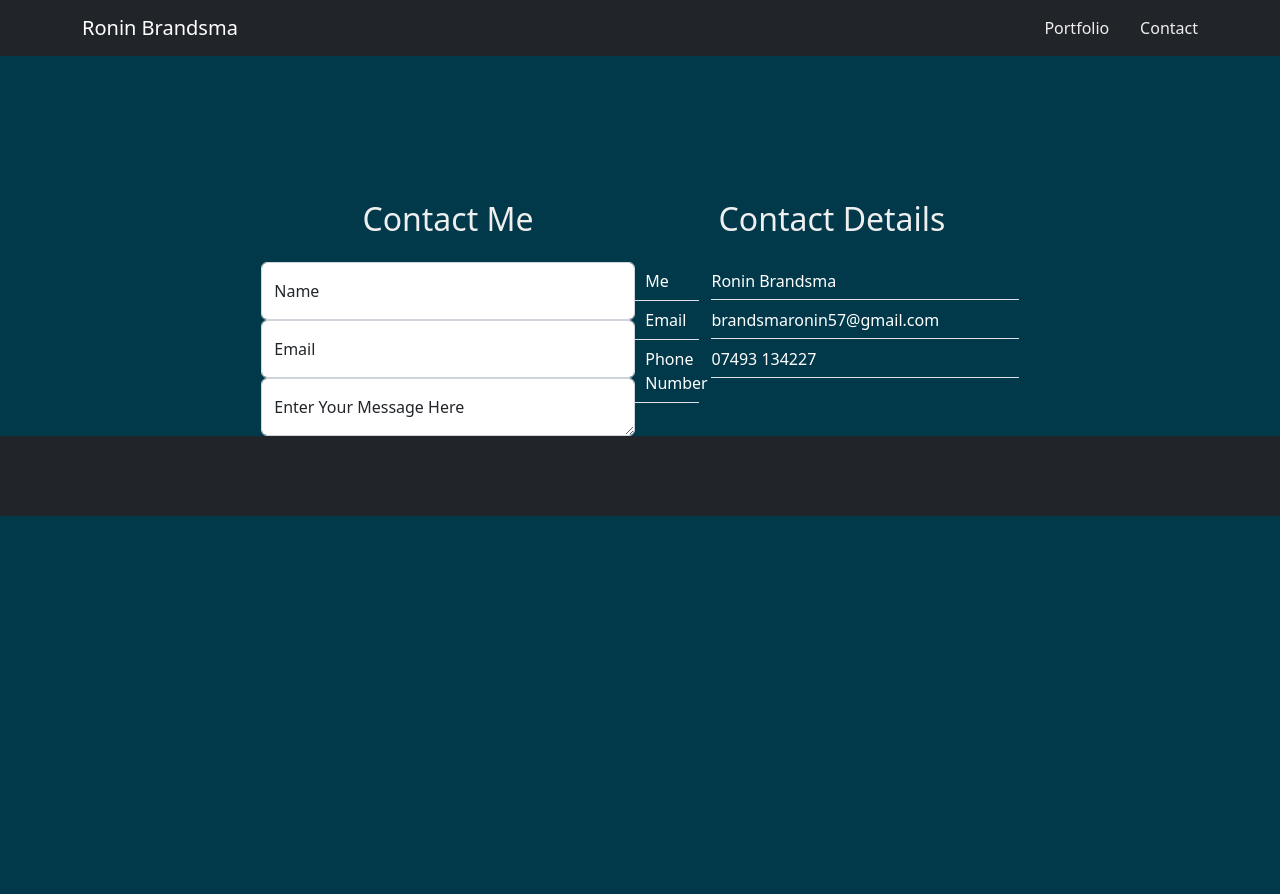
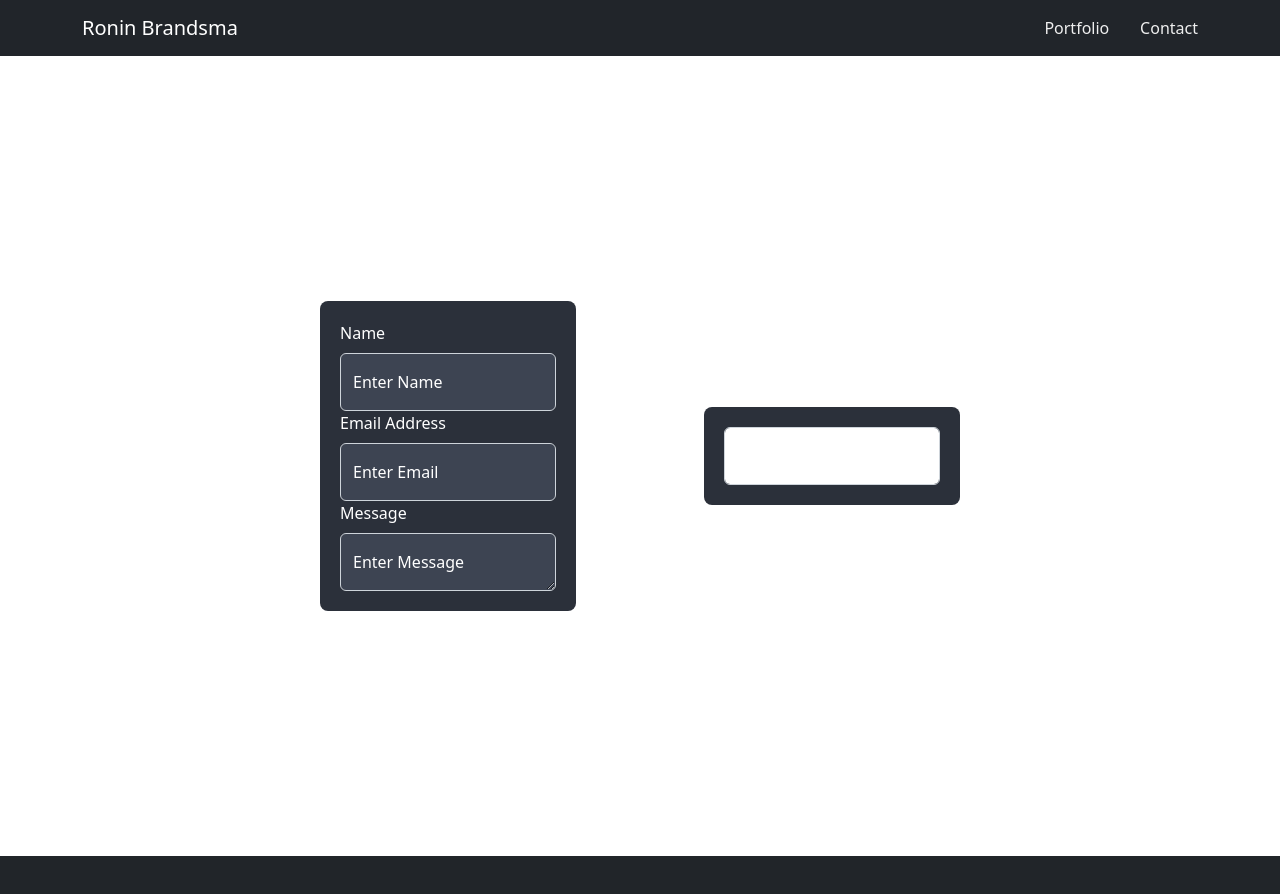
Before and after one commit to roninbrandsma/portfolio-site, a React (Create React App) app: page /contact in a window 1280 px wide. Shown: the top 894 px of the page. Before the commit the page ends 800 px from the top, so only its background shows below. Built offline with nearby package versions, Linux system fonts and the light colour scheme.

Commit message:
added basic form

```diff
--- a/src/components/aboutpage/AboutPage.scss
+++ b/src/components/aboutpage/AboutPage.scss
@@ -35,6 +35,7 @@
   align-items: center;
   padding-left: 10vw;
   padding-right: 10vw;
+  margin-bottom: 7vh;
 }
 
 .galleryRow {
--- a/src/components/contactpage/ContactPage.jsx
+++ b/src/components/contactpage/ContactPage.jsx
@@ -1,107 +1,44 @@
-import React from "react";
-import Form from "react-bootstrap/Form";
-import FloatingLabel from "react-bootstrap/FloatingLabel";
-import Row from "react-bootstrap/Row";
-import Col from "react-bootstrap/Col";
-import "../contactpage/ContactPage.scss";
+import React from 'react';
+import Form from 'react-bootstrap/Form';
+import FloatingLabel from 'react-bootstrap/FloatingLabel';
+import '../contactpage/ContactPage.scss';
 
 const ContactPage = () => {
   return (
     <>
       <div className="contact">
         <div className="contactFormDiv">
-          <div className="titleAndForm">
-            <h2 className="title">Contact Me</h2>
-            <Form className="contactForm">
-              <Form.Group className="name">
-                <FloatingLabel
-                  controlId="exampleForm.ControlInput1"
-                  label="Name"
-                >
-                  <Form.Control type="name" placeholder="Name" />
+          <Form className="titleAndForm">
+            <Form.Group>
+              <Form.Label>Name</Form.Label>
+              <FloatingLabel label="Enter Name" controlId="floatingInput">
+                <Form.Control type="text" placeholder="Name" className="floatingInput" />
               </FloatingLabel>
             </Form.Group>
 
-              <Form.Group className="email">
-                <FloatingLabel controlId="formBasicEmail" label="Email">
-                  <Form.Control type="email" placeholder="Enter email" />
+            <Form.Group>
+              <Form.Label>Email Address</Form.Label>
+              <FloatingLabel label="Enter Email" controlId="floatingInput">
+                <Form.Control type="email" placeholder="name@example.com" className="floatingInput" />
               </FloatingLabel>
             </Form.Group>
 
-              <Form.Group controlId="exampleForm.ControlTextarea1">
-                <FloatingLabel label="Enter Your Message Here">
-                  <Form.Control
-                    className="message"
-                    as="textarea"
-                    rows={3}
-                    placeholder="Enter Your Message Here"
-                  />
+            <Form.Group>
+              <Form.Label>Message</Form.Label>
+              <FloatingLabel label="Enter Message" controlId="floatingInput">
+                <Form.Control as="textarea" placeholder="Message" className="floatingInput" />
               </FloatingLabel>
             </Form.Group>
           </Form>
         </div>
-        </div>
         <div className="contactInfoDiv">
-          <div className="titleAndForm">
-            <h2 className="title">Contact Details</h2>
-            <Form>
-              <Form.Group as={Row} controlId="formPlaintextEmail">
-                <Form.Label
-                  className="square border-bottom"
-                  column
-                  sm="2"
-                  style={{ color: "white" }}
-                >
-                  Me
-                </Form.Label>
-                <Col sm="10">
-                  <Form.Control
-                    className="square border-bottom"
-                    plaintext
-                    readOnly
-                    defaultValue="Ronin Brandsma"
-                    style={{ color: "white" }}
-                  />
-                </Col>
-
-                <Form.Label
-                  className="square border-bottom"
-                  column
-                  sm="2"
-                  style={{ color: "white" }}
-                >
-                  Email
-                </Form.Label>
-                <Col sm="10">
-                  <Form.Control
-                    className="square border-bottom"
-                    plaintext
-                    readOnly
-                    defaultValue="brandsmaronin57@gmail.com"
-                    style={{ color: "white" }}
-                  />
-                </Col>
-
-                <Form.Label
-                  className="square border-bottom"
-                  column
-                  sm="2"
-                  style={{ color: "white" }}
-                >
-                  Phone Number
-                </Form.Label>
-                <Col sm="10">
-                  <Form.Control
-                    className="square border-bottom"
-                    plaintext
-                    readOnly
-                    defaultValue="07493 134227"
-                    style={{ color: "white" }}
-                  />
-                </Col>
+          <Form className="titleAndForm">
+            <Form.Group>
+              <FloatingLabel label="Email Address" controlId="floatingInput">
+                <Form.Control type="email" />
+              </FloatingLabel>
             </Form.Group>
           </Form>
-          </div>
         </div>
       </div>
     </>
--- a/src/components/contactpage/ContactPage.scss
+++ b/src/components/contactpage/ContactPage.scss
@@ -1,13 +1,20 @@
+@import '../../variables.scss';
+
 .contact {
   display: flex !important;
   margin-left: 20vw;
   margin-right: 20vw;
+  min-height: 100vh;
 }
 
 .titleAndForm {
   display: inline-block;
-  width: 373.500px;
-  margin-top: 15vh;
+  align-self: center;
+  width: 20vw;
+  background-color: $gunmetal;
+  color: white;
+  padding: 20px;
+  border-radius: 8px;
 }
 
 .contactFormDiv {
@@ -20,4 +27,7 @@
   display: flex;
   width: 33vw;
   justify-content: center;
- }
+}
+.floatingInput {
+  background-color: #3d4452;
+}
--- a/src/components/header/Header.jsx
+++ b/src/components/header/Header.jsx
@@ -9,7 +9,7 @@ import './header.scss';
 const Header = () => {
   return (
     <>
-      <Navbar className="header" bg="dark" variant="dark">
+      <Navbar className="header">
         <Container>
           <Navbar.Brand href="/" className="headertext">
             Ronin Brandsma
--- a/src/components/header/header.scss
+++ b/src/components/header/header.scss
@@ -1,7 +1,14 @@
 @import '../../variables.scss';
 
 .header {
+  position: sticky;
+  top: 0;
   width: 100%;
+  background-color: $darkgrey;
+}
+
+.headertext {
+  color: white;
 }
 
 .headertext:hover {
--- a/src/index.scss
+++ b/src/index.scss
@@ -1,18 +1,14 @@
-@import "./variables.scss";
-
+@import './variables.scss';
 
 body {
   margin: 0;
-  font-family: -apple-system, BlinkMacSystemFont, 'Segoe UI', 'Roboto', 'Oxygen',
-    'Ubuntu', 'Cantarell', 'Fira Sans', 'Droid Sans', 'Helvetica Neue',
-    sans-serif;
+  font-family: -apple-system, BlinkMacSystemFont, 'Segoe UI', 'Roboto', 'Oxygen', 'Ubuntu', 'Cantarell', 'Fira Sans', 'Droid Sans', 'Helvetica Neue', sans-serif;
   -webkit-font-smoothing: antialiased;
   -moz-osx-font-smoothing: grayscale;
-  background-color: $greenbg !important;
+  background-color: white !important;
   height: 100vh;
 }
 
 code {
-  font-family: source-code-pro, Menlo, Monaco, Consolas, 'Courier New',
-    monospace;
+  font-family: source-code-pro, Menlo, Monaco, Consolas, 'Courier New', monospace;
 }
--- a/src/variables.scss
+++ b/src/variables.scss
@@ -1,6 +1,8 @@
-$darkgreen: #204E4A;
-$royalblue: #4A8FE7;
+$darkgreen: #204e4a;
+$royalblue: #4a8fe7;
 $maroon: #523249;
-$oceanblue: #9FD8CB;
-$pink: #E75A7C;
-$greenbg: #02394A;
+$oceanblue: #9fd8cb;
+$pink: #e75a7c;
+$greenbg: #02394a;
+$darkgrey: #21252a;
+$gunmetal: #2b303a;
```
Lines whose indentation alone changed are shown as unchanged.
